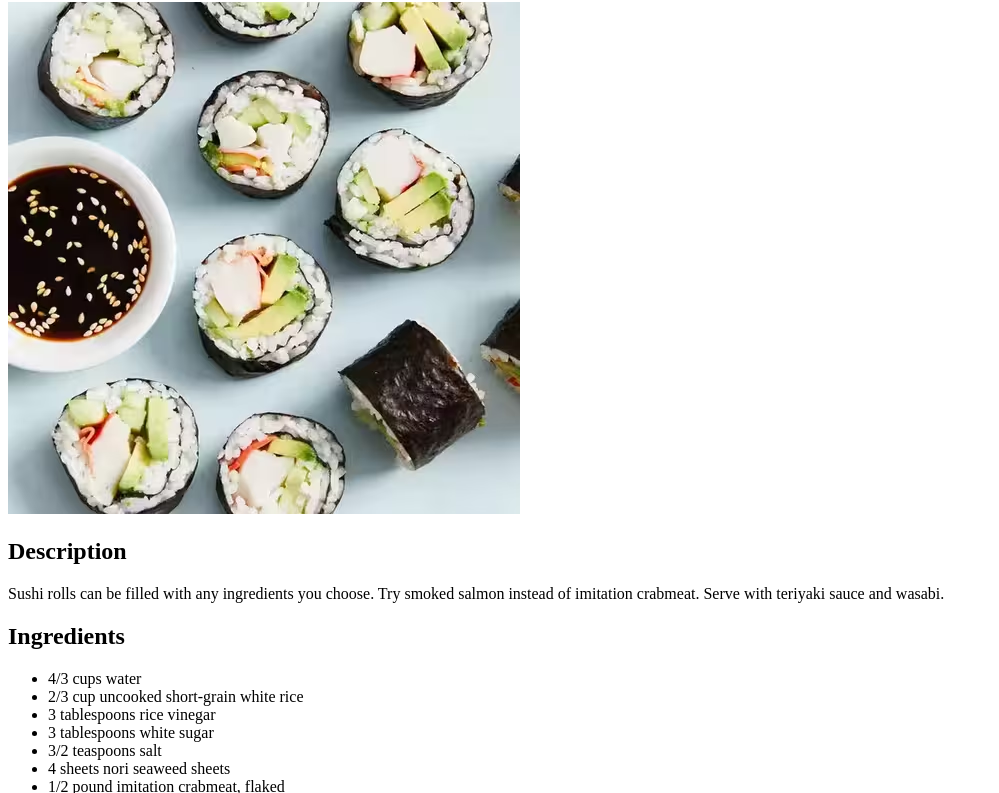
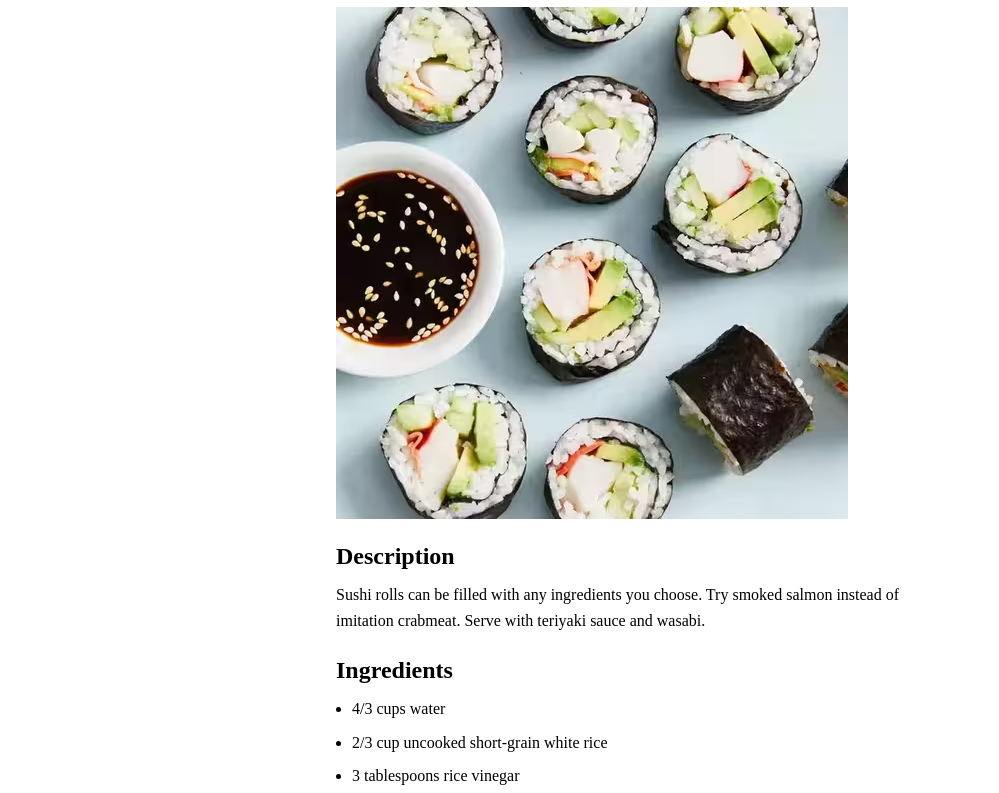
Before and after one commit to iHarasPro/odin-recipes, a plain HTML site: page recipes/sushi.html in a window 1280 px wide. Shown: the part 78-871 px from the top of the page, without its empty margins (0-999 px from the left). Drawn offline with Linux system fonts and the light colour scheme.

Commit message:
Add 'style.css' and link it to all HTML files

```diff
--- a/recipes/sushi.html
+++ b/recipes/sushi.html
@@ -3,6 +3,7 @@
   <head>
     <meta charset="UTF-8"/>
     <meta name="viewport" content="width=device-width, initial-scale=1.0"/>
+    <link rel="stylesheet" href="/style.css"/>
     <title>Sushi - Odin Recipes</title>
   </head>
   <body>
--- /dev/null
+++ b/style.css
@@ -0,0 +1,73 @@
+/* ------------------------------------------------------------------------------------------ */
+/* CSS Reset
+/* ------------------------------------------------------------------------------------------ */
+
+*,*::before,*::after {
+  box-sizing: border-box;                         /* Simplify Size Calculations               */
+}
+
+* {
+  margin: 0;                                      /* Remove default Margin values             */
+  padding: 0;                                     /* Remove default Padding values            */
+}
+
+html {
+  color-scheme: dark light;                       /* Use User-Agent styles for Dark Mode      */
+  hanging-punctuation: first last;                /* Allow Punctuations to hang at both sides */
+}
+
+:has(:target) {
+  scroll-behavior: smooth;                        /* Enable Smooth Scrolling                  */
+  scroll-padding-block: 2rem;                     /* Set the offset for the viewing region    */
+}
+
+body {
+  min-block-size: 100dvh;                         /* Make Body element as long as the screen  */
+  max-inline-size: 40rem;                         /* Limit the Maximum Width                  */
+  margin-inline: auto;                            /* Center the Body on the screen            */
+  padding-inline: 1rem;
+}
+
+h1,h2,h3,h4,h5,h6 {
+  text-wrap: balance;                             /* Balance the wrapped lines on Headings    */
+}
+
+p,li {
+  text-wrap: pretty;                              /* Prevent Orphans in Body Text             */
+}
+
+input,button,textarea,select {
+  font: inherit;                                  /* Remove Built-In Typograpght styles       */
+}
+
+img,svg,picture,video,canvas {
+  display: block;                                 /* Make media elements Block-Level          */
+  max-inline-size: 100%;                          /* Make media elements Responsive           */
+  block-size: auto;
+}
+
+/* ------------------------------------------------------------------------------------------ */
+/* WhiteSpace
+/* ------------------------------------------------------------------------------------------ */
+
+h1,h2,h3,h4,h5,h6 {
+  margin-block: 1em 0.5em;
+}
+
+p,li {
+  margin-block: 0.5em;
+}
+
+ul, ol {
+  padding-inline-start: 1rem;
+}
+
+/* ------------------------------------------------------------------------------------------ */
+/* TypoGraphy
+/* ------------------------------------------------------------------------------------------ */
+
+p,li {
+  line-height: 1.6;
+}
+
+/* ------------------------------------------------------------------------------------------ */
```
Also changed, not shown: index.html (+1 -0 lines), recipes/lasagna.html (+1 -0 lines), recipes/mac-and-cheese.html (+1 -0 lines).
